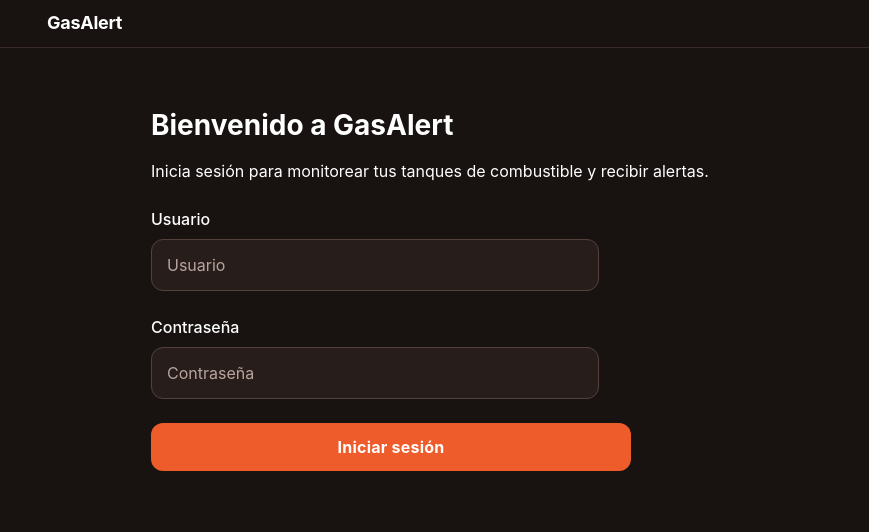
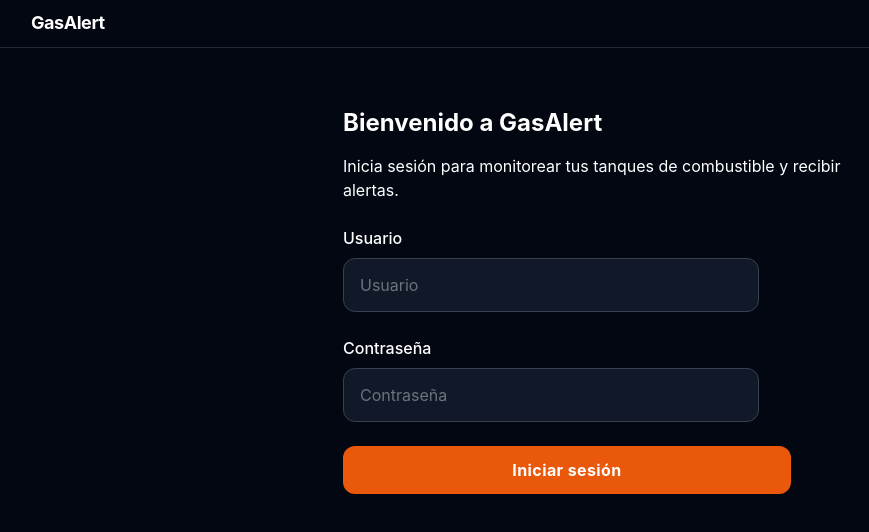
Before and after one commit to OwensLopez211/gasalert-frontend, a React (Create React App) app: page /login in a window 1280 px wide. Shown: the top 532 px of the page, without its empty margins (25-894 px from the left). Built offline with nearby package versions, Linux system fonts and the light colour scheme.

Commit message:
feat: implementado sistema de autenticación con cierre de sesión por inactividad

```diff
--- a/src/pages/LoginPage.jsx
+++ b/src/pages/LoginPage.jsx
@@ -9,7 +9,6 @@ const LoginPage = () => {
   const navigate = useNavigate();
 
   useEffect(() => {
-    // Si ya está autenticado, redirigir al dashboard
     if (isAuthenticated) {
       navigate('/dashboard');
     }
@@ -19,28 +18,27 @@ const LoginPage = () => {
     e.preventDefault();
     try {
       await login(username, password);
-      // No necesitamos navegar aquí porque el login en AuthContext ya maneja la navegación
     } catch (err) {
       console.error('Error en login:', err);
     }
   };
 
   return (
-    <div className="relative flex size-full min-h-screen flex-col bg-[#181311] dark group/design-root overflow-x-hidden">
-      <div className="layout-container flex h-full grow flex-col">
-        <header className="flex items-center justify-between whitespace-nowrap border-b border-solid border-b-[#392c28] px-10 py-3">
+    <div className="relative flex min-h-screen flex-col bg-gray-950 overflow-x-hidden">
+      <div className="flex h-full grow flex-col">
+        <header className="flex items-center justify-between whitespace-nowrap border-b border-solid border-gray-800 px-6 py-3">
           <div className="flex items-center gap-4 text-white">
-            <div className="size-4">
+            <div className="h-4 w-4">
               <svg viewBox="0 0 48 48" fill="none" xmlns="http://www.w3.org/2000/svg">
                 {/* SVG path */}
               </svg>
             </div>
-            <h2 className="text-white text-lg font-bold leading-tight tracking-[-0.015em]">GasAlert</h2>
+            <h2 className="text-white text-lg font-bold leading-tight tracking-tight">GasAlert</h2>
           </div>
         </header>
-        <div className="px-40 flex flex-1 justify-center py-5">
-          <div className="layout-content-container flex flex-col w-[512px] max-w-[512px] py-5 max-w-[960px] flex-1">
-            <h2 className="text-white tracking-light text-[28px] font-bold leading-tight px-4 text-left pb-3 pt-5">
+        <div className="px-4 sm:px-6 md:px-8 lg:px-40 flex flex-1 justify-center py-5">
+          <div className="flex flex-col w-full max-w-xl py-5 flex-1">
+            <h2 className="text-white text-2xl font-bold leading-tight px-4 text-left pb-3 pt-5">
               Bienvenido a GasAlert
             </h2>
             <p className="text-white text-base font-normal leading-normal pb-3 pt-1 px-4">
@@ -58,25 +56,35 @@ const LoginPage = () => {
               </div>
             )}
             <form onSubmit={handleLogin}>
-              <div className="flex max-w-[480px] flex-wrap items-end gap-4 px-4 py-3">
+              <div className="flex max-w-md flex-wrap items-end gap-4 px-4 py-3">
                 <label htmlFor="username" className="flex flex-col min-w-40 flex-1">
                   <p className="text-white text-base font-medium leading-normal pb-2">Usuario</p>
                   <input
                     id="username"
                     placeholder="Usuario"
-                    className="form-input flex w-full min-w-0 flex-1 resize-none overflow-hidden rounded-xl text-white focus:outline-0 focus:ring-0 border border-[#54413b] bg-[#271e1c] focus:border-[#54413b] h-14 placeholder:text-[#b9a49d] p-[15px] text-base font-normal leading-normal"
+                    className="form-input flex w-full min-w-0 flex-1 resize-none rounded-xl
+                             text-white focus:outline-none focus:ring-0
+                             border border-gray-700 bg-gray-900
+                             focus:border-gray-700 h-14
+                             placeholder:text-gray-500 p-4
+                             text-base font-normal leading-normal"
                     value={username}
                     onChange={(e) => setUsername(e.target.value)}
                   />
                 </label>
               </div>
-              <div className="flex max-w-[480px] flex-wrap items-end gap-4 px-4 py-3">
+              <div className="flex max-w-md flex-wrap items-end gap-4 px-4 py-3">
                 <label className="flex flex-col min-w-40 flex-1">
                   <p className="text-white text-base font-medium leading-normal pb-2">Contraseña</p>
                   <input
                     type="password"
                     placeholder="Contraseña"
-                    className="form-input flex w-full min-w-0 flex-1 resize-none overflow-hidden rounded-xl text-white focus:outline-0 focus:ring-0 border border-[#54413b] bg-[#271e1c] focus:border-[#54413b] h-14 placeholder:text-[#b9a49d] p-[15px] text-base font-normal leading-normal"
+                    className="form-input flex w-full min-w-0 flex-1 resize-none rounded-xl
+                             text-white focus:outline-none focus:ring-0
+                             border border-gray-700 bg-gray-900
+                             focus:border-gray-700 h-14
+                             placeholder:text-gray-500 p-4
+                             text-base font-normal leading-normal"
                     value={password}
                     onChange={(e) => setPassword(e.target.value)}
                   />
@@ -85,7 +93,11 @@ const LoginPage = () => {
               <div className="flex px-4 py-3">
                 <button
                   type="submit"
-                  className="flex min-w-[84px] max-w-[480px] cursor-pointer items-center justify-center overflow-hidden rounded-xl h-12 px-5 flex-1 bg-[#ee5c2b] text-white text-base font-bold leading-normal tracking-[0.015em]"
+                  className="flex min-w-20 max-w-md cursor-pointer items-center
+                           justify-center overflow-hidden rounded-xl h-12 px-5
+                           flex-1 bg-orange-600 hover:bg-orange-700
+                           text-white text-base font-bold leading-normal
+                           tracking-wide transition-colors"
                 >
                   <span className="truncate">Iniciar sesión</span>
                 </button>
```
